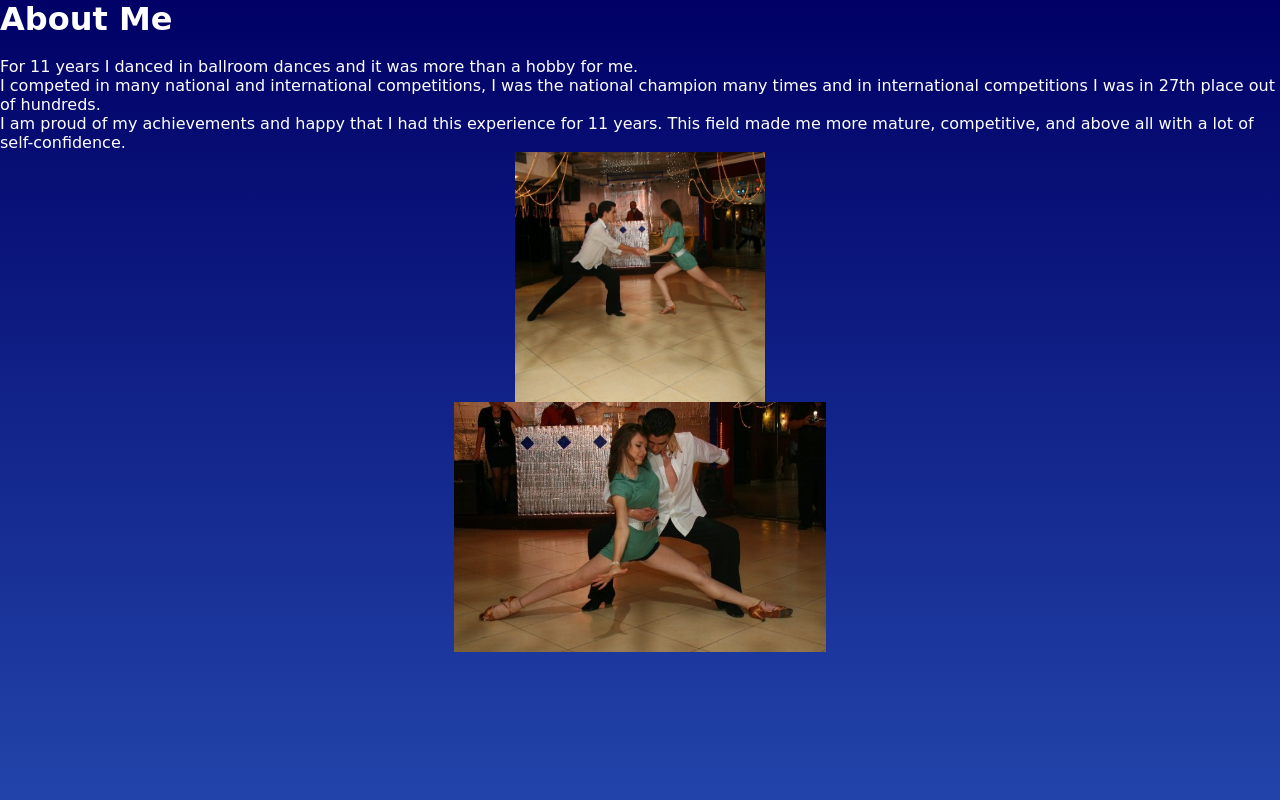
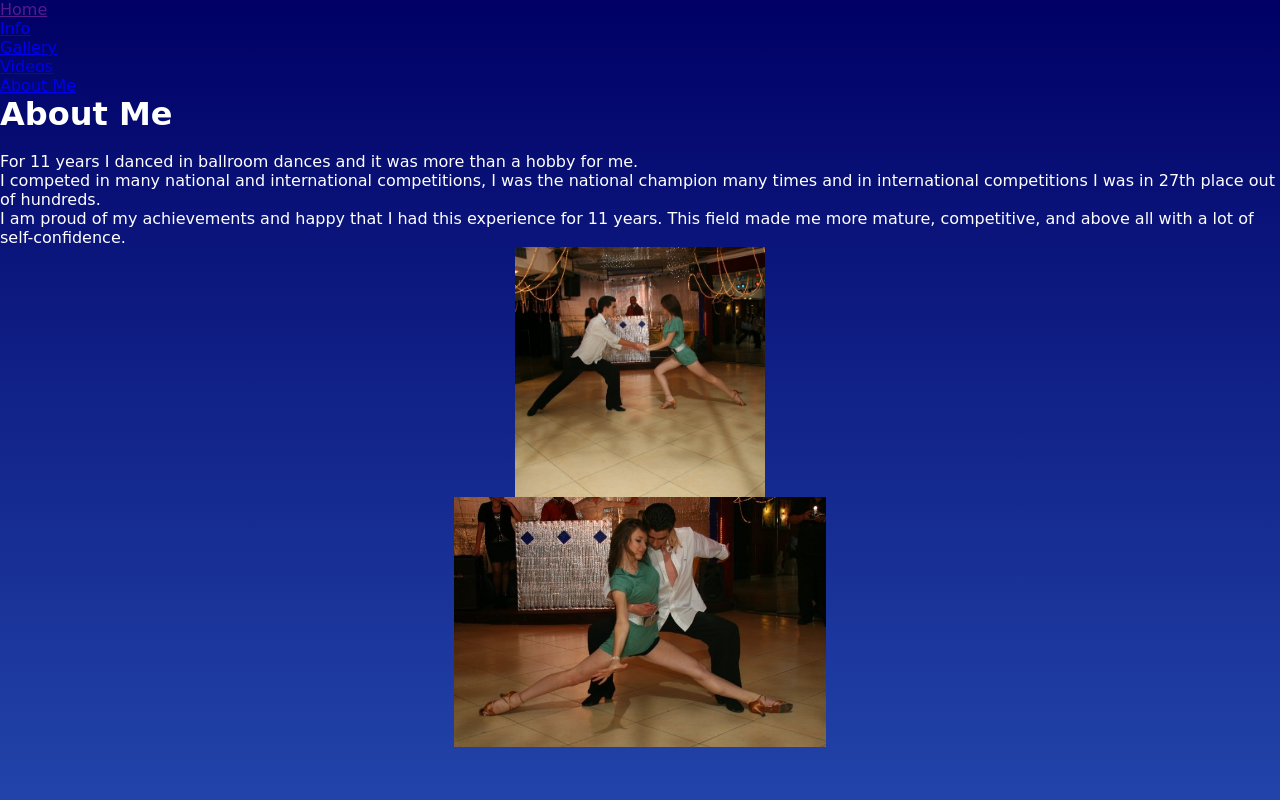
Before and after one commit to IgorBatlin/html, a plain HTML site: page about me.html in a window 1280 px wide. Shown: the top 800 px of the page. Drawn offline with Linux system fonts and the light colour scheme.

Commit message:
Add files via upload

```diff
--- a/about me.html
+++ b/about me.html
@@ -3,7 +3,13 @@
 
 	<link rel="stylesheet" href="styles.css">
 <body class="bg-gradiant">
-
+	<ul>
+		<li><a href=>Home</a></li>
+		<li><a target="blank" href="https://en.wikipedia.org/wiki/Ballroom_dance">Info</a></li>
+		<li><a href="gallery.html">Gallery</a></li>
+		<li><a target="blank" href="https://www.youtube.com/watch?v=3VRBkD57i2g">Videos</a></li>
+		<li><a href="about me.html">About Me</a></li>
+	</ul>
 	<h1 class="title; par">About Me</h1>
 	<br/>
 
```
Also changed, not shown: gallery.html (+7 -1 lines).
